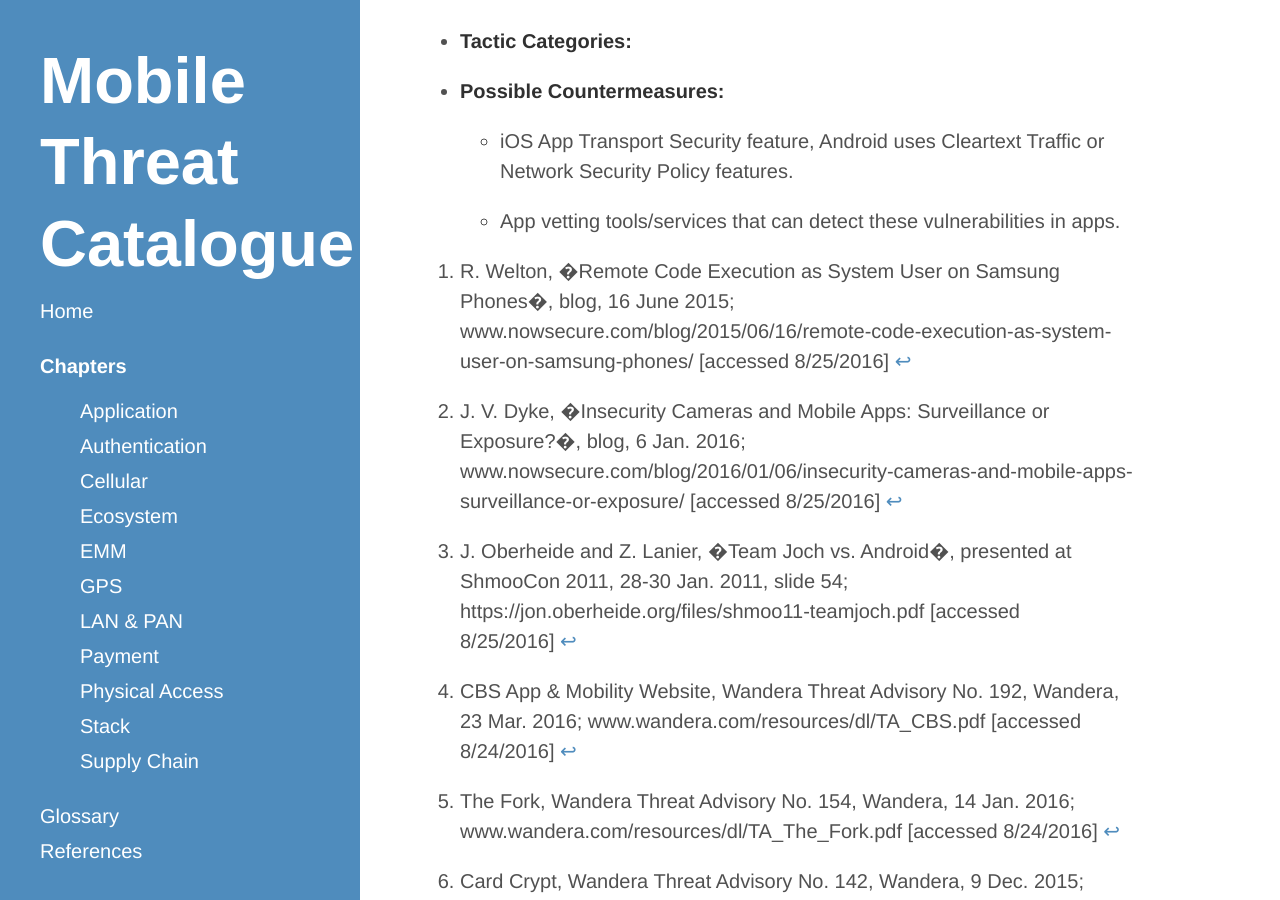
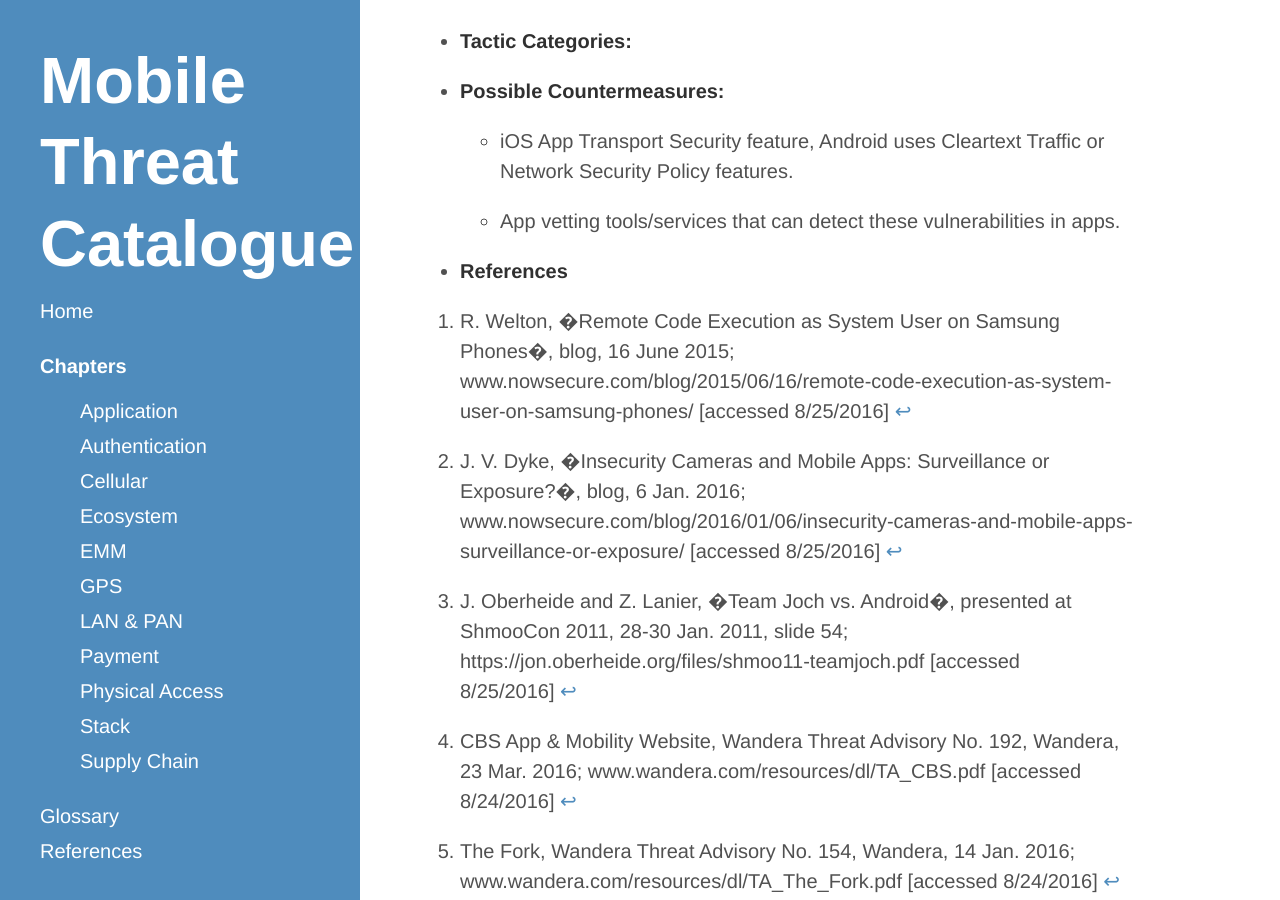
Before and after one commit to usnistgov/mobile-threat-catalogue, a Jekyll site: the page built from _application-threats/001.md, in a window 1280 px wide and 900 px high, scrolled down 829 px. Built offline with Jekyll 4.4.1, drawn with Linux system fonts in a browser that asks for light colours.

Commit message:
formats references

```diff
--- a/_layouts/threat.md
+++ b/_layouts/threat.md
@@ -25,4 +25,6 @@ layout: page
     - {{ PossibleCountermeasures }}
 {% endfor %}
 
+- __References__
+
 {% include references.md %}
```
